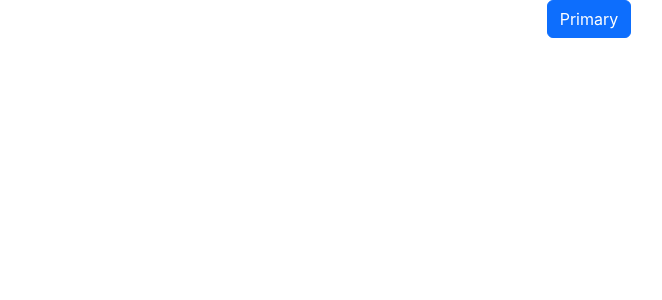
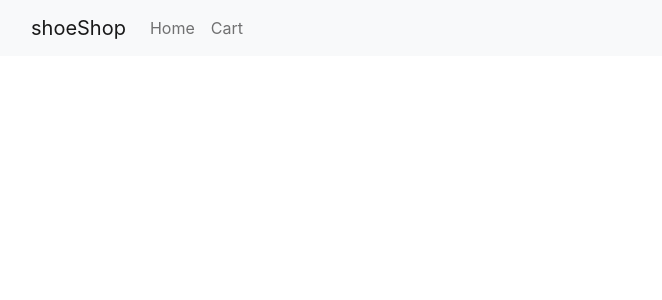
Before and after one commit to happyGGang/shop, a React (Create React App) app: page / in a window 1280 px wide. Shown: the top 300 px of the page, without its empty margins (51-713 px from the left). Built offline with nearby package versions, Linux system fonts and the light colour scheme.

Commit message:
[update] 상단바 추가

```diff
--- a/src/App.js
+++ b/src/App.js
@@ -1,10 +1,18 @@
-import { Button } from "react-bootstrap";
+import { Container, Nav, Navbar } from "react-bootstrap";
 import "./App.css";
 
 function App() {
   return (
     <div className="App">
-      <Button variant="primary">Primary</Button>
+      <Navbar bg="light" variant="light">
+        <Container>
+          <Navbar.Brand href="#home">shoeShop</Navbar.Brand>
+          <Nav className="me-auto">
+            <Nav.Link href="#home">Home</Nav.Link>
+            <Nav.Link href="#feature">Cart</Nav.Link>
+          </Nav>
+        </Container>
+      </Navbar>
     </div>
   );
 }
```
